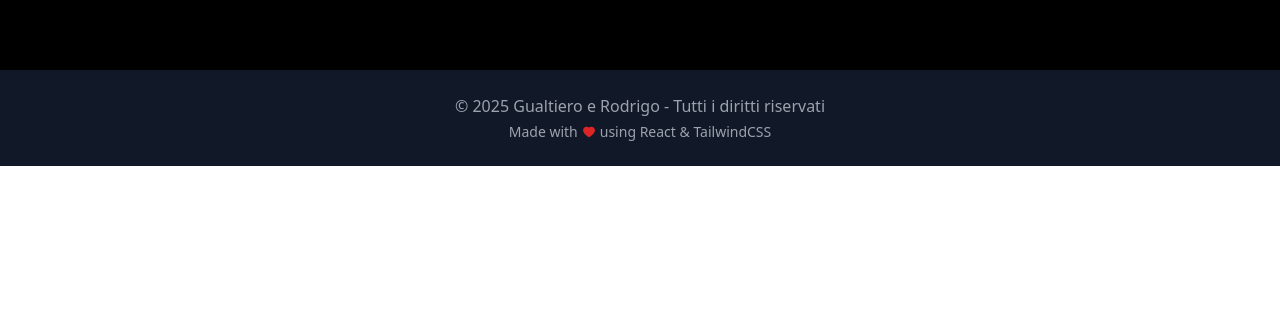
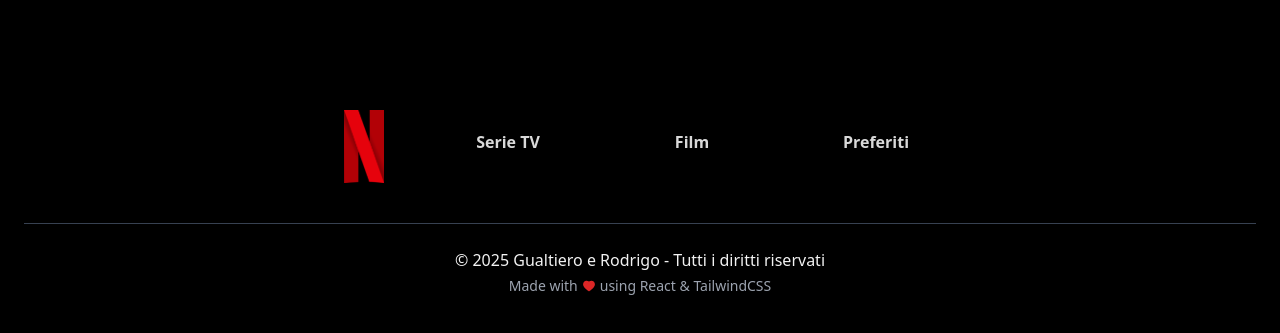
Before and after one commit to gualty160104/Progetto_SPA_React_BEGALLA_AGUIRRE, a React (Vite) app in the folder netflix_main/: page / in a window 1280 px wide. Shown: the part 1622-1955 px from the top of the page. Before the commit the page ends 1788 px from the top, so only its background shows below. Built offline with nearby package versions, Linux system fonts and the light colour scheme; no server answers.

Commit message:
Footer integrato

```diff
--- a/netflix_main/src/components/Footer/Footer.tsx
+++ b/netflix_main/src/components/Footer/Footer.tsx
@@ -1,14 +1,61 @@
+import { Link } from "react-router-dom";
 import { AiFillHeart } from "react-icons/ai";
 
 const Footer = () => {
   return (
-    // Ho rimosso 'mt-10' (margin-top: 2.5rem)
-    <footer className="w-full bg-gray-900 text-gray-400 py-6">
-      <div className="max-w-7xl mx-auto text-center">
-        <p>
-          © {new Date().getFullYear()} Gualtiero e Rodrigo - Tutti i diritti riservati
-        </p>
-        <p className="text-sm mt-1 flex items-center justify-center gap-1">
+    <footer className="bg-black text-[#f2f2f2] py-10 px-6">
+
+      {/* Contenitore centrato, con allineamento verticale al centro */}
+      <div className="max-w-screen-xl mx-auto flex flex-wrap justify-center items-center gap-16 mb-10 text-center">
+
+        {/* Logo */}
+        <div className="flex flex-col items-center min-w-[40px]">
+          <Link to="/">
+            <img
+              src="../../src/assets/netflix.png"
+              alt="Netflix Logo"
+              className="w-10 h-auto"
+            />
+          </Link>
+        </div>
+
+        {/* Serie TV */}
+        <div className="flex flex-col items-center min-w-[120px]">
+          <Link
+            to="/serie-tv"
+            className="text-[#d9d9d9] hover:text-red-600 no-underline"
+          >
+            <h4 className="text-base font-bold mb-2">Serie TV</h4>
+          </Link>
+        </div>
+
+        {/* Film */}
+        <div className="flex flex-col items-center min-w-[120px]">
+          <Link
+            to="/movies"
+            className="text-[#d9d9d9] hover:text-red-600 no-underline"
+          >
+            <h4 className="text-base font-bold mb-2">Film</h4>
+          </Link>
+        </div>
+
+        {/* Preferiti */}
+        <div className="flex flex-col items-center min-w-[120px]">
+          <Link
+            to="/preferiti"
+            className="text-[#d9d9d9] hover:text-red-600 no-underline"
+          >
+            <h4 className="text-base font-bold mb-2">Preferiti</h4>
+          </Link>
+        </div>
+
+      </div>
+
+      {/* Divider + info finali */}
+      <div className="text-center border-t border-gray-700 pt-6">
+        <p>© {new Date().getFullYear()} Gualtiero e Rodrigo - Tutti i diritti riservati</p>
+
+        <p className="text-sm mt-1 flex items-center justify-center gap-1 text-gray-400">
           Made with <AiFillHeart className="text-red-600" /> using React & TailwindCSS
         </p>
       </div>
```
